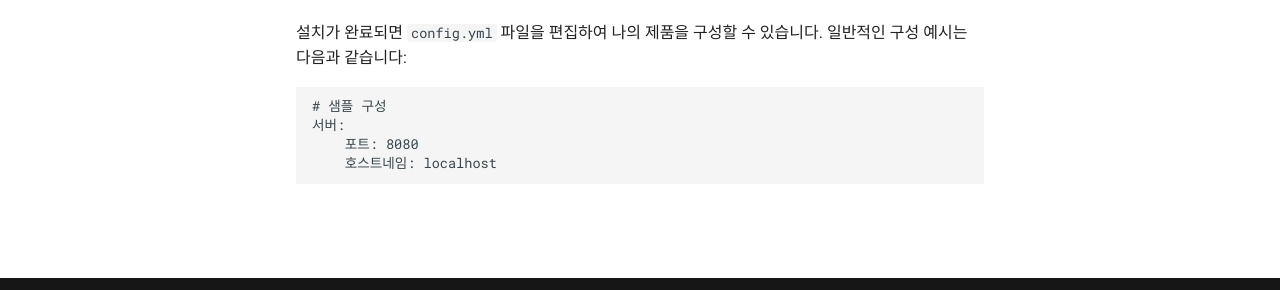
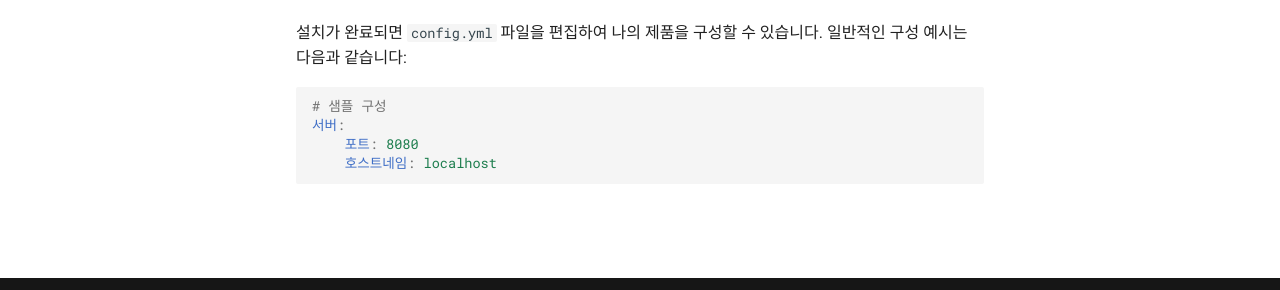
Before and after one commit to dungdang39/MkDocs-sample1, an MkDocs documentation site: the page built from docs/index.md, in a window 1280 px wide. Shown: the part 578-868 px from the top of the page. Built offline with MkDocs 1.6.1 and Material for MkDocs 9.7.7, drawn with Linux system fonts in a browser that asks for light colours.

Commit message:
마크다운 확장기능 추가

```diff
--- a/mkdocs.yml
+++ b/mkdocs.yml
@@ -4,3 +4,11 @@
     - 설명: about.md
 theme:
     name: material
+markdown_extensions:
+    # Python Markdown
+    - toc:
+          permalink: true
+
+    # Python Markdown Extensions
+    - pymdownx.highlight
+    - pymdownx.superfences
```
